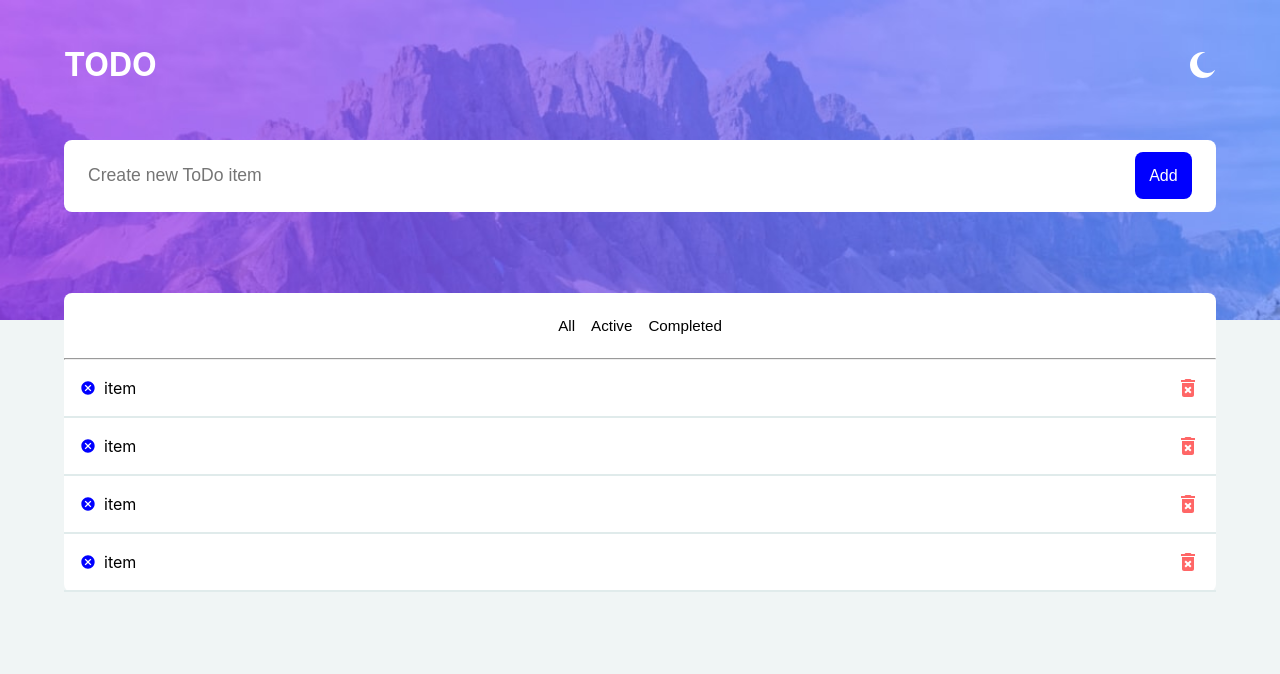
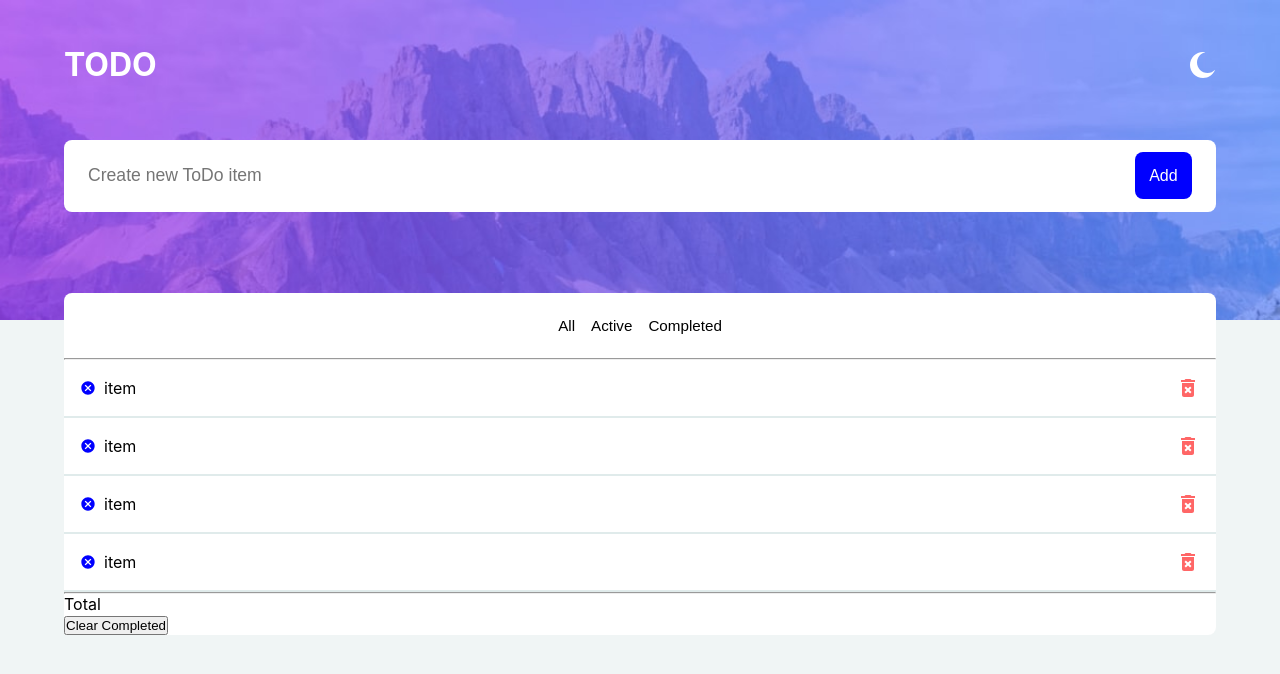
Before and after one commit to kwasi-OT/todo, a React (Create React App) app: page / in a window 1280 px wide. Shown: the top 674 px of the page. Built offline with nearby package versions, Linux system fonts and the light colour scheme.

Commit message:
added count component to appJS

```diff
--- a/src/App.js
+++ b/src/App.js
@@ -1,5 +1,6 @@
 import './App.css';
 import moon from './assets/icon-moon.svg';
+import Count from './components/Count';
 import FilterNav from './components/FilterNav';
 import Form from './components/Form';
 import TodoItem from './components/TodoItem';
@@ -29,6 +30,10 @@ function App() {
           <TodoItem/>
           <TodoItem/>
         </div>
+        <hr/>
+        <div>
+          <Count/>
+        </div>
       </div>
     </div>
   );
```
